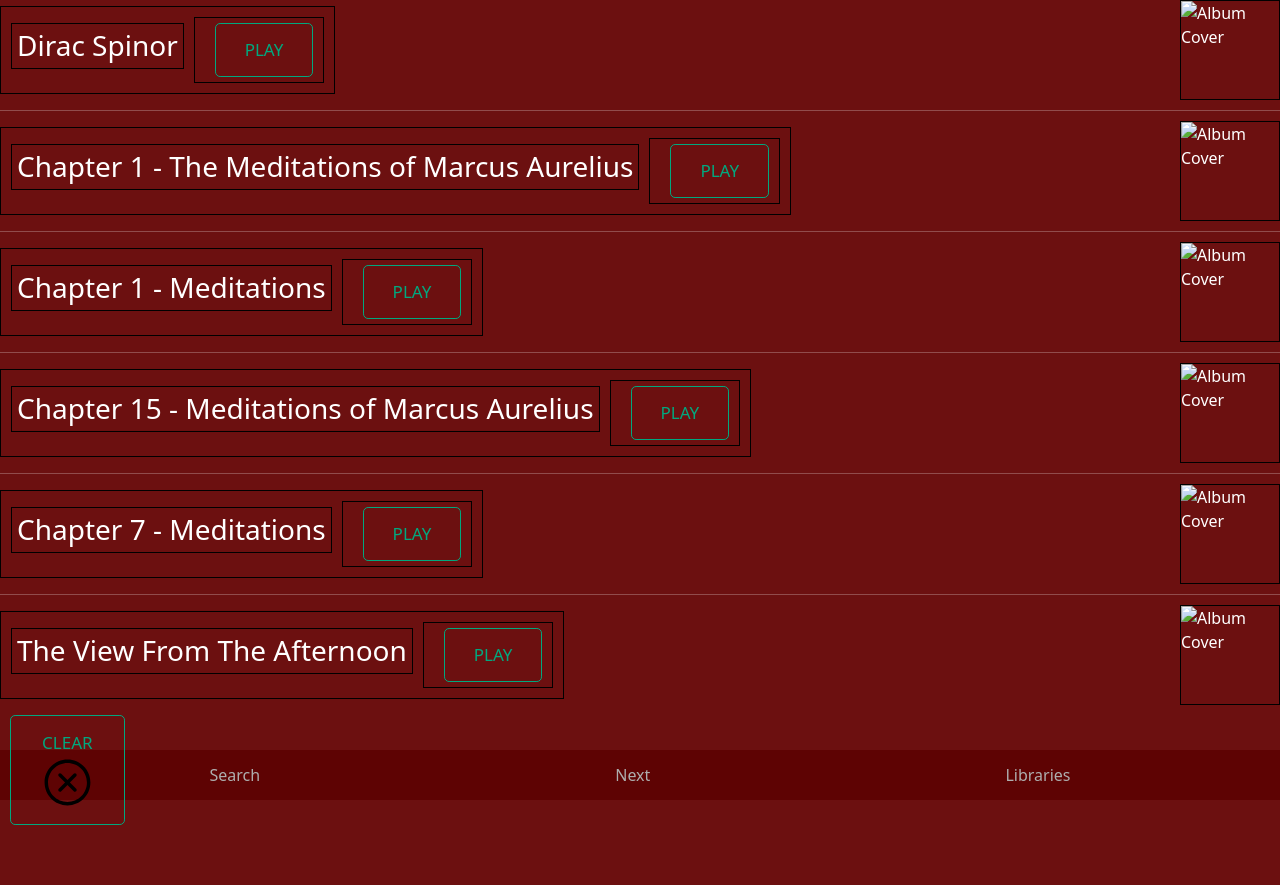
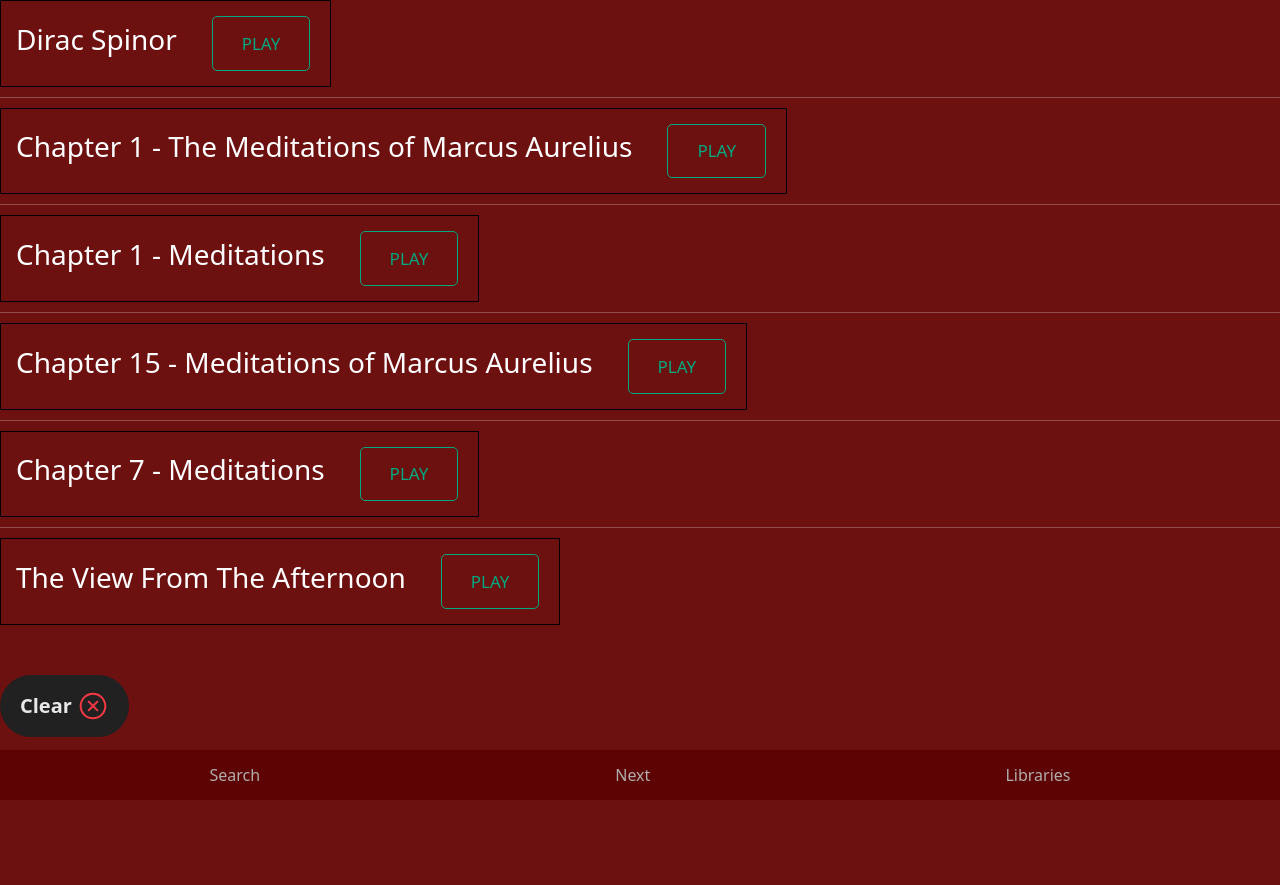
Before and after one commit to Magicninja7/Car-Tune, a Flask app: page /next in a window 1280 px wide. After the commit the page ends 800 px from the top, so only its background shows below. Run offline with Flask 3, Linux system fonts and the light colour scheme; data comes from the database, SQL or seed files in the repository.

Commit message:
finishing touches

```diff
--- a/create.py
+++ b/create.py
@@ -1,10 +1,8 @@
 import sqlite3
 
-# Connect to the database (or create it if it doesn’t exist)
 conn = sqlite3.connect('songs.db')
 cursor = conn.cursor()
 
-# SQL command to create the 'contacts' table
 create_table_query = """
 CREATE TABLE songs (
     place INTEGER PRIMARY KEY,
@@ -13,9 +11,7 @@ CREATE TABLE songs (
 );
 """
 
-# Execute the command to create the table
 cursor.execute(create_table_query)
 
-# Commit the changes and close the connection
 conn.commit()
 conn.close()
--- a/templates/libraries.html
+++ b/templates/libraries.html
@@ -19,8 +19,8 @@
 
     <style>
         .album-text {
-            text-align: center; /* Center the heading horizontally */
-            margin-top: 1%; /* Optional: Add some spacing below the heading */
+            text-align: center;
+            margin-top: 1%;
         }
 
         .albums-list {
--- a/templates/main.html
+++ b/templates/main.html
@@ -48,6 +48,7 @@
     object-fit: cover;
     border-radius: 15px;
     margin-bottom: 20px;
+    margin-top: 40px;
 }
 
 .title {
--- a/templates/next.html
+++ b/templates/next.html
@@ -12,14 +12,13 @@
                     <button class="button" type="submit">Play</button>
                 </form>
             </div>
-            <img src="{{ song['thumbnail'] }}" alt="Album Cover" style="border: 1px solid black; width: 100px; height: 100px;">
         </div>
         {% if not loop.last %}
             <hr class="separator">
         {% endif %}
     {% endfor %}
     <form action="/delete" method="POST">
-        <button class="button" type="submit">
+        <button class="buttton" type="submit">
             <span>Clear</span>
             <span>
                 <svg xmlns="http://www.w3.org/2000/svg" viewBox="0 0 24 24" stroke-miterlimit="2" stroke-linejoin="round" fill-rule="evenodd" clip-rule="evenodd">
@@ -99,7 +98,6 @@
 }
 
 .song-info {
-    border: 1px solid black;
     padding: 10px;
     display: flex;
     align-items: center;
@@ -107,17 +105,14 @@
 
 .song-info h3 {
     margin-right: 10px;
-    border: 1px solid black;
     padding: 5px;
 }
 
 .play-button-form {
-    border: 1px solid black;
     padding: 5px 10px;
 }
 
 .album-cover {
-    border: 1px solid black;
     width: 100px;
     height: 100px;
 }
--- a/templates/search.html
+++ b/templates/search.html
@@ -102,7 +102,7 @@
 
 .title {
     margin: 0;
-    font-size: 1.2rem; /* Adjust as needed */
+    font-size: 1.2rem;
     text-align: center;
     overflow: hidden;
     text-overflow: ellipsis;
@@ -132,8 +132,8 @@
  text-transform: uppercase;
  color: var(--color);
  z-index: 1;
- margin-left: 10px; /* Add some space between title and button */
- flex-shrink: 0; /* Prevent button from resizing */
+ margin-left: 10px;
+ flex-shrink: 0;
 }
 
 .button::before, .button::after {
```
Also changed, not shown: oauth.json (+2 -2 lines).
